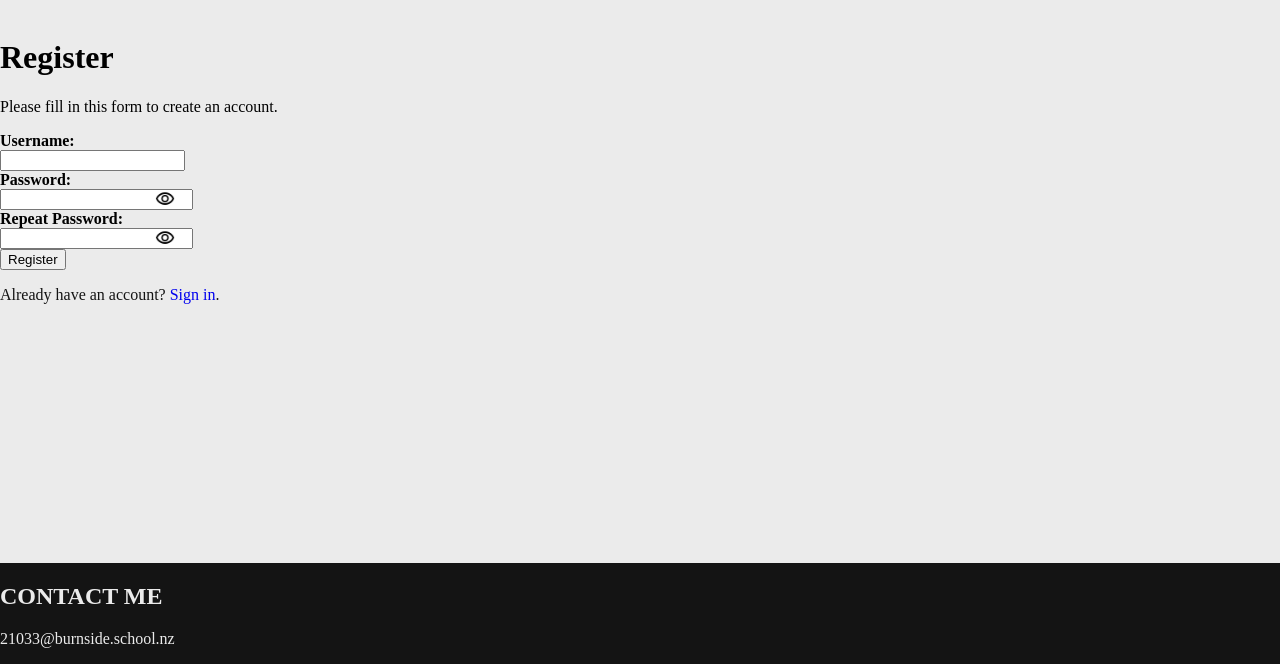
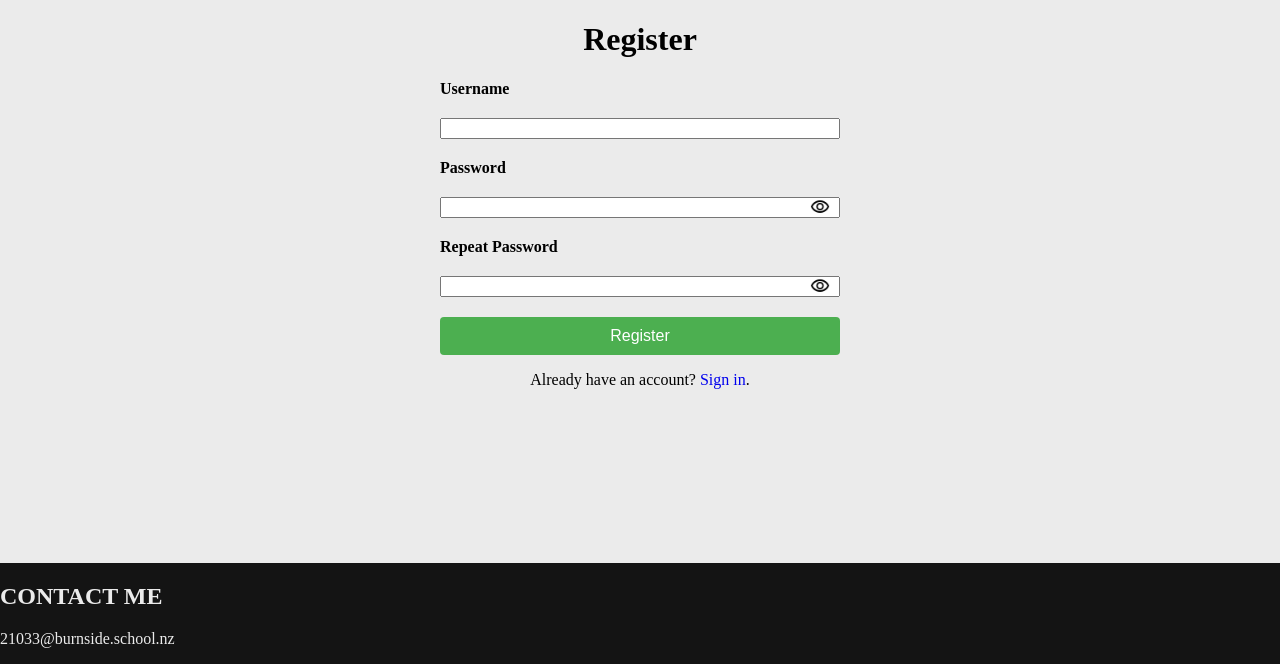
Before and after one commit to BALLS-fortnite/dmc5, a Flask app: page /register in a window 1280 px wide. Shown: the part 136-800 px from the top of the page. Run offline with Flask 3, Linux system fonts and the light colour scheme.

Commit message:
centered flash message and styled the login and register pages with flexbox

```diff
--- a/static/css/style.css
+++ b/static/css/style.css
@@ -152,27 +152,65 @@ nav{
   height: 500px;
   border-radius: 4px;
 }
-.container-signin{
- color:#141414
+
+/* error message */
+.flash-message-container {
+  display: flex;
+  justify-content: center;
+  align-items: center;
 }
 
-
-/* error message */
-.flash-message{
-  color:#91170C;
+.flash-message {
+  color: #91170C;
   font-weight: bold;
   font-size: 1.5vw;
+  text-align: center;
 }
+
+/* flexbox for account registering and login */
+.account-container {
+  display: flex;
+  flex-direction: column;
+  align-items: center;
+  justify-content: center;
+}
+
+.account-form {
+  display: flex;
+  flex-direction: column;
+  width: 100%;
+  max-width: 400px; /* Limit form width */
+  gap: 20px; /* Add space between input fields and button */
+}
+
+.account-form input[type="text"],
+.account-form input[type="password"],
+.account-btn {
+  width: 100%;
+  box-sizing: border-box; /* Ensure padding doesn't affect width */
+}
+
+.account-btn {
+  padding: 10px;
+  background-color: #4CAF50;
+  color: white;
+  border: none;
+  border-radius: 4px;
+  cursor: pointer;
+  font-size: 16px;
+  text-align: center;
+}
+
+.account-btn:hover {
+  background-color: #45a049;
+}
+
 
 /* password styling */
 .password-container {
   position: relative;
-  width: max-content;
 }
 
-.password-container input {
-  width: 100%;
-}
 
 .toggle-password {
   position: absolute;
@@ -184,6 +222,8 @@ nav{
   height: 20px;
 }
 
+
+
 /* footer section of css */
 footer{
   background-color: #141414;
--- a/static/javascript/show_password.js
+++ b/static/javascript/show_password.js
@@ -1,12 +1,23 @@
 document.addEventListener("DOMContentLoaded", function() {
     const togglePassword = document.querySelector("#togglePassword");
     const passwordInput = document.querySelector("#password");
+
+    const togglePasswordRepeat = document.querySelector("#togglePasswordRepeat");
+    const passwordRepeatInput = document.querySelector("#password_repeat")
 
     togglePassword.addEventListener("click", function() {
         const type = passwordInput.getAttribute("type") === "password" ? "text" : "password";
         passwordInput.setAttribute("type", type);
 
-        // Toggle the image
+        // change the image
+        this.src = type === "password" ? "/static/images/visibility.png" : "/static/images/visibility_off.png";
+    });
+    // toggle for repeat password input box
+    togglePasswordRepeat.addEventListener("click", function() {
+        const type = passwordRepeatInput.getAttribute("type") === "password" ? "text" : "password";
+        passwordRepeatInput.setAttribute("type", type);
+
+        // change the image
         this.src = type === "password" ? "/static/images/visibility.png" : "/static/images/visibility_off.png";
     });
 });
--- a/templates/layout.html
+++ b/templates/layout.html
@@ -80,13 +80,12 @@
     </nav>
     <main>
 
-        <br>
         {%block content%} {%endblock%}
         <!-- Flash message location -->
         {% with messages = get_flashed_messages() %}
             {% if messages %}
                 {% for message in messages %}
-                    <p class="flash-message">{{ message }}</p>
+                    <div class="flash-message-container"><p class="flash-message">{{ message }}</p></div>
                 {% endfor %}
             {% endif %}
         {% endwith %}
--- a/templates/register.html
+++ b/templates/register.html
@@ -1,37 +1,27 @@
 {%extends 'layout.html'%}
 {% block content %}
-<form method="POST" action="/register">
-    <div class="container">
+<div class="account-container">
   <h1>Register</h1>
-      <p>Please fill in this form to create an account.</p>
+  <form method="POST" action="/register" class="account-form">
+    <label for="username"><b>Username</b></label>
+    <input type="text" name="username" id="username" minlength="6" maxlength="14" required>
 
-      <label for="username"><b>Username:</b></label>
-      <br>
-      <input type="text" textfield="Enter username" name="username" id="username" minlength="6" maxlength="14" required>
-
-      <div class="password-flex-container">
-        <div class="password-wrapper">
-          <label for="password"><b>Password:</b></label>
+    <label for="password"><b>Password</b></label>
     <div class="password-container">
-            <input type="password" textfield="Enter Password" name="password" id="password" minlength="8" maxlength="24" required>
+      <input type="password" name="password" id="password" minlength="8" maxlength="24" required>
       <img src="/static/images/visibility.png" alt="Show Password" id="togglePassword" class="toggle-password">
     </div>
+
+    <label for="password_repeat"><b>Repeat Password</b></label>
+    <div class="password-container">
+      <input type="password" name="password_repeat" id="password_repeat" minlength="8" maxlength="24" required>
+      <img src="/static/images/visibility.png" alt="Show Password" id="togglePasswordRepeat" class="toggle-password">
     </div>
 
-        <div class="password-wrapper">
-          <label for="passworwd_repeat"><b>Repeat Password:</b></label>
-          <div class="password-container">
-            <input type="password" textfield="Repeat Password" name="password_repeat" id="password_repeat" minlength="8" maxlength="24" required>
-            <img src="/static/images/visibility.png" alt="Show Password" id="togglePasswordRepeat" class="toggle-password">
-          </div>
-        </div>
-      </div>
-
-      <button type="submit" class="registerbtn">Register</button>
-    </div>
-
+    <button type="submit" class="account-btn">Register</button>
+  </form>
   <div class="container-signin">
     <p>Already have an account? <a href="/login">Sign in</a>.</p>
   </div>
-  </form>
+</div>
   {%endblock%}
```
Also changed, not shown: templates/login.html (+12 -13 lines). Lines whose indentation alone changed are shown as unchanged.
